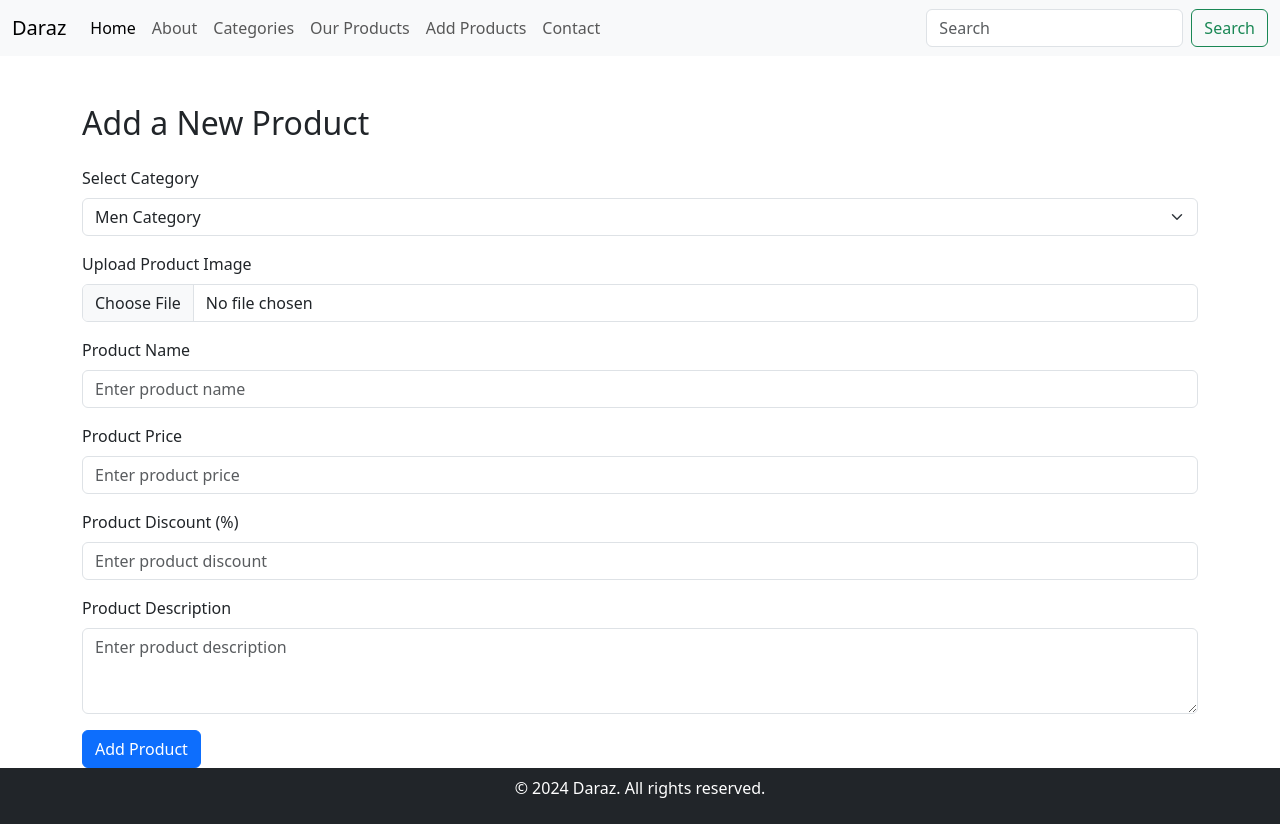
After one commit to dikshyabhusal/daraz, a Django app: page /add_product/ in a window 1280 px wide. The commit adds this page. Run offline with Django 5.2, Linux system fonts and the light colour scheme.

Commit message:
new in add product

```diff
--- a/Product/admin.py
+++ b/Product/admin.py
@@ -1,4 +1,6 @@
 from django.contrib import admin
 from .models import Categories,Product
 # Register your models here.
+class ProductAdmin(admin.ModelAdmin):
+    list_display = ('name', 'price', 'description','image')
 admin.site.register(Product)
--- a/Product/models.py
+++ b/Product/models.py
@@ -3,7 +3,7 @@ from Categories.models import Categories
 # Create your models here.
 class Product(models.Model):
     name =  models.CharField(max_length=255)
-    price = models.DecimalField(max_digits=10, decimal_places=2)
+    price = models.DecimalField(max_digits=10, decimal_places=2,null=True,blank=True)
     description = models.TextField()
     categories =  models.ForeignKey(Categories,on_delete=models.CASCADE,default=1)
     image = models.ImageField(upload_to="products/images",default=1)
--- a/Product/urls.py
+++ b/Product/urls.py
@@ -5,5 +5,7 @@ from django.conf.urls.static import static
 
 urlpatterns = [
     path('product/', views.product_list, name='products'),
+    path('add_product/', views.add_product, name='add_products'),
     path('product/product-detail/<str:id>/',views.ProductDetail,name='productdetail'),
+    path('store_product/', views.store_product, name='store_products'),
 ]+ static(settings.MEDIA_URL, document_root=settings.MEDIA_ROOT)
--- a/Product/views.py
+++ b/Product/views.py
@@ -1,5 +1,8 @@
-from django.shortcuts import render
+from django.shortcuts import render,redirect
 from Product.models import Product
+from django.contrib import messages
+
+from django.http import HttpResponse
 def product_list(request):
     all_products = Product.objects.all()
     data= {
@@ -8,9 +11,24 @@ def product_list(request):
     }
     return render(request,"product.html",data)
 
+def add_product(request):
+    return render(request, 'add_product.html')
+
 def ProductDetail(request,id):
     single_product =Product.objects.filter(id=id).first()
     data={
         'product':single_product,
     }
     return render(request,"single_product.html",data)
+
+
+def store_product(request):
+    if request.POST:
+        product_name = request.POST['product_name']
+        product_price = request.POST['product_price']
+        product_category=request.POST['category']
+        form_image=request.FILES['product_image']
+        print(form_image)
+        Product.objects.create(image=form_image,name=product_name,price=product_price,categories_id=product_category)
+        messages.success(request, 'Product Added Successfully')
+        return redirect('add_products')
--- a/templates/about.html
+++ b/templates/about.html
@@ -1,5 +1,5 @@
 {% extends 'master.html' %}
-{% block content%}
+{% block contents %}
     <section class="about-us py-5">
         <div class="container">
             <div class="row">
--- /dev/null
+++ b/templates/add_product.html
@@ -0,0 +1,53 @@
+{% extends 'master.html' %}
+
+{% block contents %}
+
+<div class="container mt-5">
+    <h2 class="mb-4">Add a New Product</h2>
+
+            {% for message in messages %}
+                <li style="color:green;">{{ message }}</li>
+            {% endfor %}
+
+    <form method="POST" action="{% url 'store_products' %}" enctype="multipart/form-data">
+        {% csrf_token %}
+
+        <div class="mb-3">
+            <label for="category" class="form-label">Select Category</label>
+            <select name="category" class="form-select" id="category">
+                <option value="1">Men Category</option>
+                <option value="2">Female Category</option>
+                <option value="3">Electronics</option>
+            </select>
+        </div>
+
+        <div class="mb-3">
+            <label for="product_image" class="form-label">Upload Product Image</label>
+            <input type="file" name="product_image" class="form-control" id="product_image">
+        </div>
+
+        <div class="mb-3">
+            <label for="product_name" class="form-label">Product Name</label>
+            <input type="text" name="product_name" class="form-control" id="product_name" placeholder="Enter product name">
+        </div>
+
+        <div class="mb-3">
+            <label for="product_price" class="form-label">Product Price</label>
+            <input type="number" name="product_price" class="form-control" id="product_price" placeholder="Enter product price">
+        </div>
+
+        <div class="mb-3">
+            <label for="product_discount" class="form-label">Product Discount (%)</label>
+            <input type="number" name="product_discount" class="form-control" id="product_discount" placeholder="Enter product discount">
+        </div>
+
+        <div class="mb-3">
+            <label for="product_description" class="form-label">Product Description</label>
+            <textarea name="product_description" class="form-control" id="product_description" rows="3" placeholder="Enter product description"></textarea>
+        </div>
+
+        <button type="submit" class="btn btn-primary">Add Product</button>
+    </form>
+</div>
+
+{% endblock %}
--- a/templates/categories.html
+++ b/templates/categories.html
@@ -1,6 +1,6 @@
 {% extends 'master.html' %}
 
-{%  block content %}
+{%  block contents %}
     <!-- templates/categories.html -->
     <div class="container text-center">
         <h1 class="text-center mb-4">Product Categories</h1>
--- a/templates/contact.html
+++ b/templates/contact.html
@@ -1,6 +1,6 @@
 {% extends 'master.html' %}
 
-{%  block content %}
+{%  block contents %}
     <!--Contact-->
     <div class="container mt-5">
         <h1 class="text-center mb-4">Contact Us</h1>
--- a/templates/home.html
+++ b/templates/home.html
@@ -1,7 +1,7 @@
 {% extends 'master.html' %}
 {% load static %}
 
-{%  block content %}
+{%  block contents %}
 
 <div id="carouselExampleIndicators" class="carousel slide" data-bs-ride="carousel">
     <div class="carousel-indicators">
--- a/templates/master.html
+++ b/templates/master.html
@@ -29,6 +29,9 @@
                             <a class="nav-link" href="{% url 'products' %}">Our Products</a>
                         </li>
                         <li class="nav-item">
+                            <a class="nav-link" href="{% url 'add_products' %}">Add Products</a>
+                        </li>
+                        <li class="nav-item">
                             <a class="nav-link" href="{% url 'contacts' %}">Contact </a>
                         </li>
 
@@ -45,7 +48,7 @@
 
 
 
-        {%  block content %}
+        {%  block contents %}
         {% endblock %}
 
 
--- a/templates/product.html
+++ b/templates/product.html
@@ -1,5 +1,5 @@
 {% extends 'master.html' %}
-{%  block content %}
+{%  block contents %}
 <div class="container text-center">
     <div class="row">
         {% for prod in Product %}
@@ -13,7 +13,10 @@
                     </div>
                 </div>
             </div>
+
         {% endfor %}
+
+
     </div>
 </div>
 
```
Also changed, not shown: templates/product_list.html (added, +21 -0 lines), db.sqlite3, media/products/images/725-OLIVE-2-300x300.jpg (added), media/products/images/Rory-736-13-600x450.jpg (added), media/products/images/aHR0cHM6Ly9ucC1saXZlLTIxLnNsYXRpYy5uZXQva2YvUzQzYTE2NjFjMjQyNjRmYW_RVflmtf.png_.webp (added), media/products/images/aHR0cHM6Ly9ucC1saXZlLTIxLnNsYXRpYy5uZXQva2YvUzQzYTE2NjFjMjQyNjRmYW_jUJlCxQ.png_.webp (added), media/products/images/aHR0cHM6Ly9zdGF0aWMtMDEuZGFyYXouY29tLm5wL3AvY2E4M2FlMWIwYTJiNmE4OW_CJ7t6i6.png_.webp (added).
